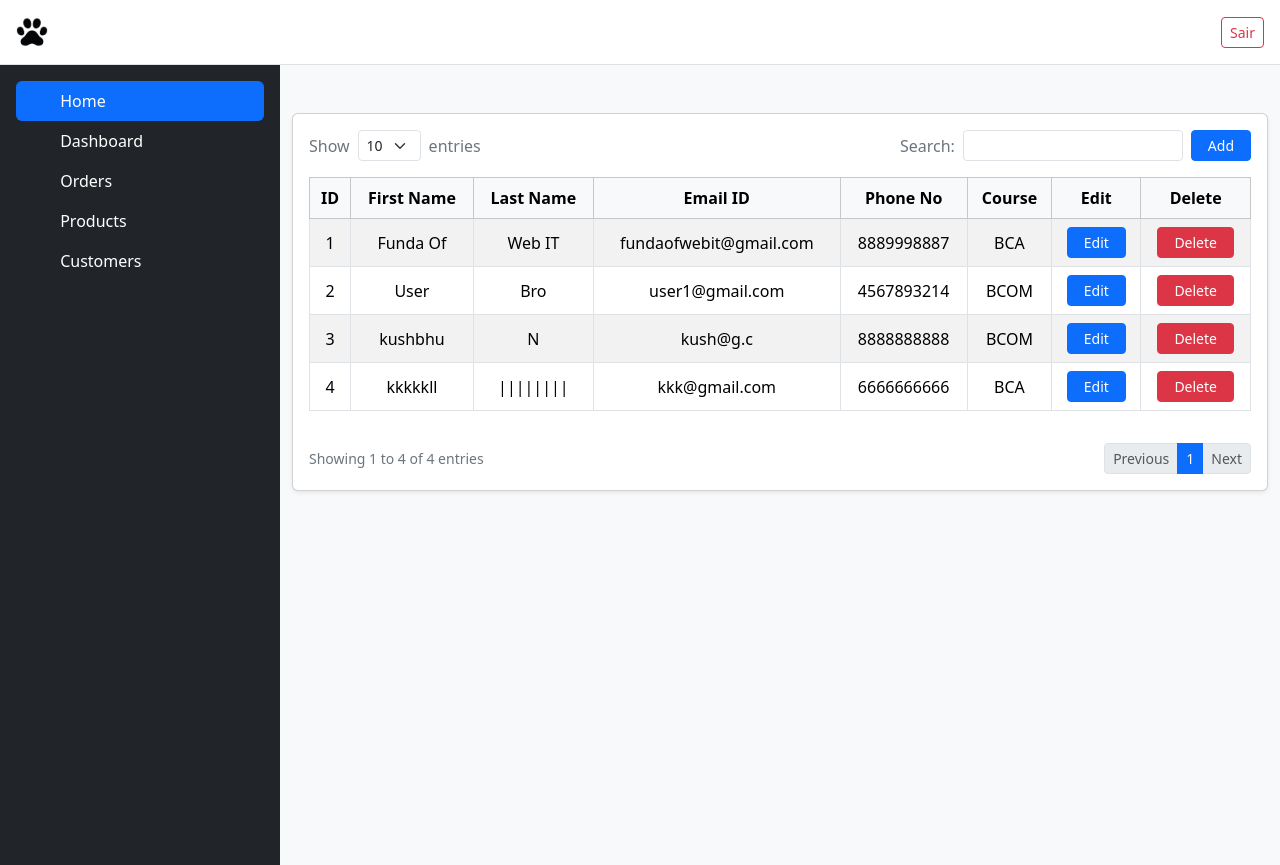
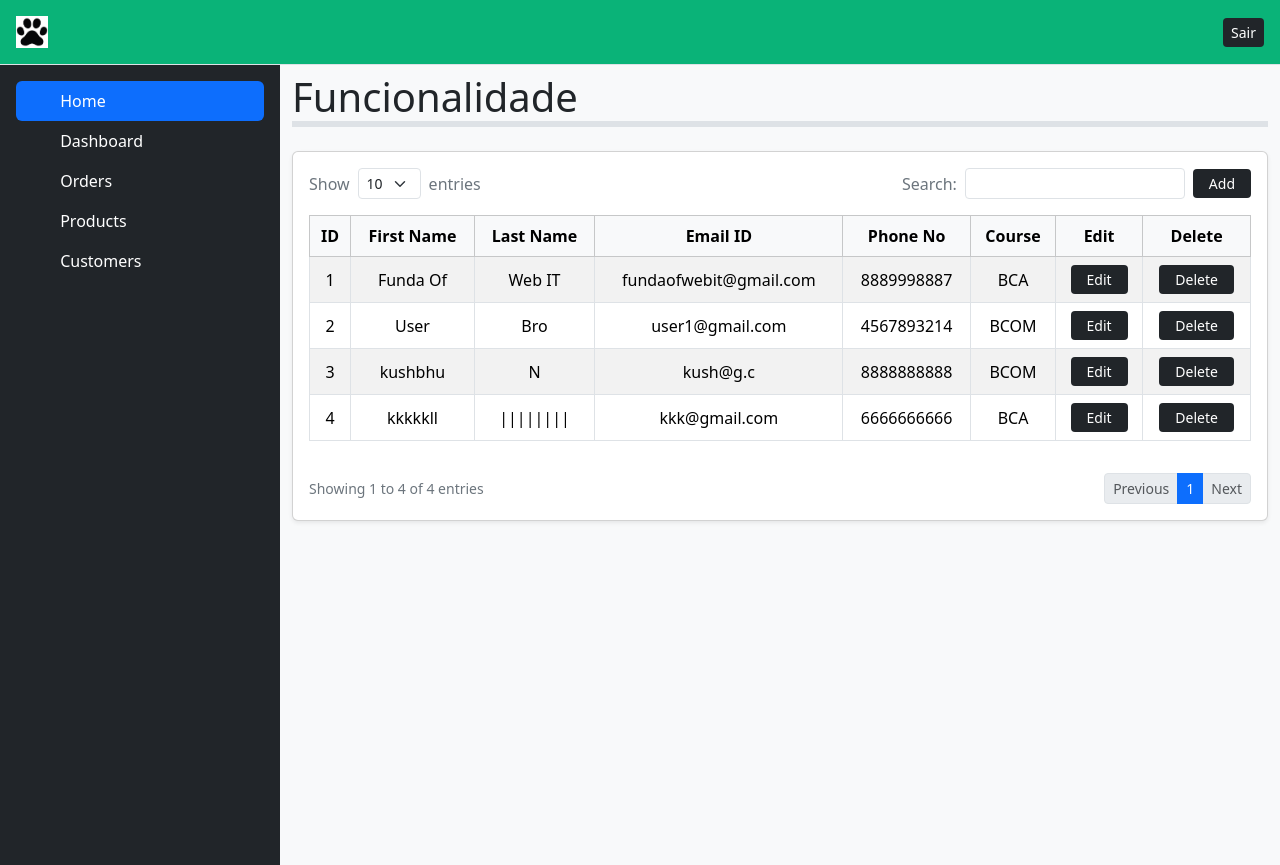
Before and after one commit to victorsotavio/projeto-patas-felizes-frontend, an Angular app: page /vet in a window 1280 px wide. Built offline with nearby package versions, Linux system fonts and the light colour scheme.

Commit message:
Edicao de Cores Crud

```diff
--- a/src/app/components/crudgenerico/crudgenerico.html
+++ b/src/app/components/crudgenerico/crudgenerico.html
@@ -1,4 +1,8 @@
-<div class="container mt-5">
+<div class="container mt-2">
+  <div>
+    <h1 class="mb-0">Funcionalidade</h1>
+    <hr class="border border-3 mt-0 mb-4 opacity-100">
+  </div>
   <div class="card shadow-sm">
     <div class="card-body">
       <div class="row mb-3 align-items-center">
@@ -16,7 +20,7 @@
           <label class="text-secondary flex-shrink-0">Search:</label>
           <input type="search" class="form-control form-control-sm w-auto" [(ngModel)]="searchTerm"
             (input)="currentPage = 1">
-          <button class="btn btn-primary btn-sm px-3 flex-shrink-0" (click)="onAdd()">Add</button>
+          <button class="btn btn-primary btn-sm px-3 flex-shrink-0 botaoPadrao" (click)="onAdd()">Add</button>
         </div>
       </div>
 
@@ -43,10 +47,10 @@
               <td>{{ student.phone }}</td>
               <td>{{ student.course }}</td>
               <td>
-                <button class="btn btn-primary btn-sm px-3" (click)="onEdit(student)">Edit</button>
+                <button class="btn btn-primary btn-sm px-3 botaoPadrao" (click)="onEdit(student)">Edit</button>
               </td>
               <td>
-                <button class="btn btn-danger btn-sm px-3" (click)="onDelete(student.id)">Delete</button>
+                <button class="btn btn-danger btn-sm px-3 botaoPadrao" (click)="onDelete(student.id)">Delete</button>
               </td>
             </tr>
             <tr *ngIf="paginatedStudents.length === 0">
--- a/src/app/components/navbar/navbar.html
+++ b/src/app/components/navbar/navbar.html
@@ -1,11 +1,11 @@
-<header class="border-bottom m-0 p-3"
+<header class="border-bottom m-0 p-3 corVerde corVerdeBackground"
         style="margin-left: 280px;">
 
   <div class="d-flex flex-wrap align-items-center justify-content-between w-100 m-0 p-0">
           <a href="/" class="d-flex align-items-center text-decoration-none">
       <img src="pataPreta.jpg" alt="Logo Pata Preta" height="32">
     </a>
-    <button (click)="logout()" class="btn btn-outline-danger btn-sm">
+    <button (click)="logout()" class="btn  btn-sm botaoPadrao">
       Sair
     </button>
 
--- a/src/app/components/sidebar/sidebar.html
+++ b/src/app/components/sidebar/sidebar.html
@@ -1,5 +1,5 @@
 <div class="d-flex flex-column flex-shrink-0 p-3 text-bg-dark" style="width: 280px; height: 100vh;">
-  <ul class="nav nav-pills flex-column mb-auto">
+  <ul class="nav nav-pills flex-column mb-auto ">
     <li class="nav-item">
       <a href="#" class="nav-link active" aria-current="page">
         <svg class="bi pe-none me-2" width="16" height="16" aria-hidden="true"><use xlink:href="#home"></use></svg>
--- a/src/styles.css
+++ b/src/styles.css
@@ -1 +1,32 @@
 /* You can add global styles to this file, and also import other style files */
+body {
+  font-family: system-ui, -apple-system, "Segoe UI", Roboto, "Helvetica Neue", Arial, "Noto Sans", "Liberation Sans", sans-serif, "Apple Color Emoji", "Segoe UI Emoji", "Segoe UI Symbol", "Noto Color Emoji";
+}
+
+.corVerde{
+    color: #0AB378;
+}
+.corVerdeBackground{
+    background-color: #0AB378;
+}
+
+.corEscura{
+    color: #212529;
+}
+.corEscuraBackground{
+    background-color: #212529;
+}
+
+.botaoPadrao {
+    background-color: #212529;
+    color: #ffffff; /* Texto em branco */
+    border: none;    /* Remove a borda padrão do HTML */
+    transition: background-color 0.2s ease; /* Deixa a transição de cor suave */
+}
+
+/* Efeito ao passar o mouse */
+.botaoPadrao:hover {
+    background-color: #088A5C; /* Verde mais escuro que o #0AB378 */
+    color: #ffffff;            /* Garante que o texto continue branco */
+    cursor: pointer;          /* Transforma a seta do mouse na mãozinha de clique */
+}
```
